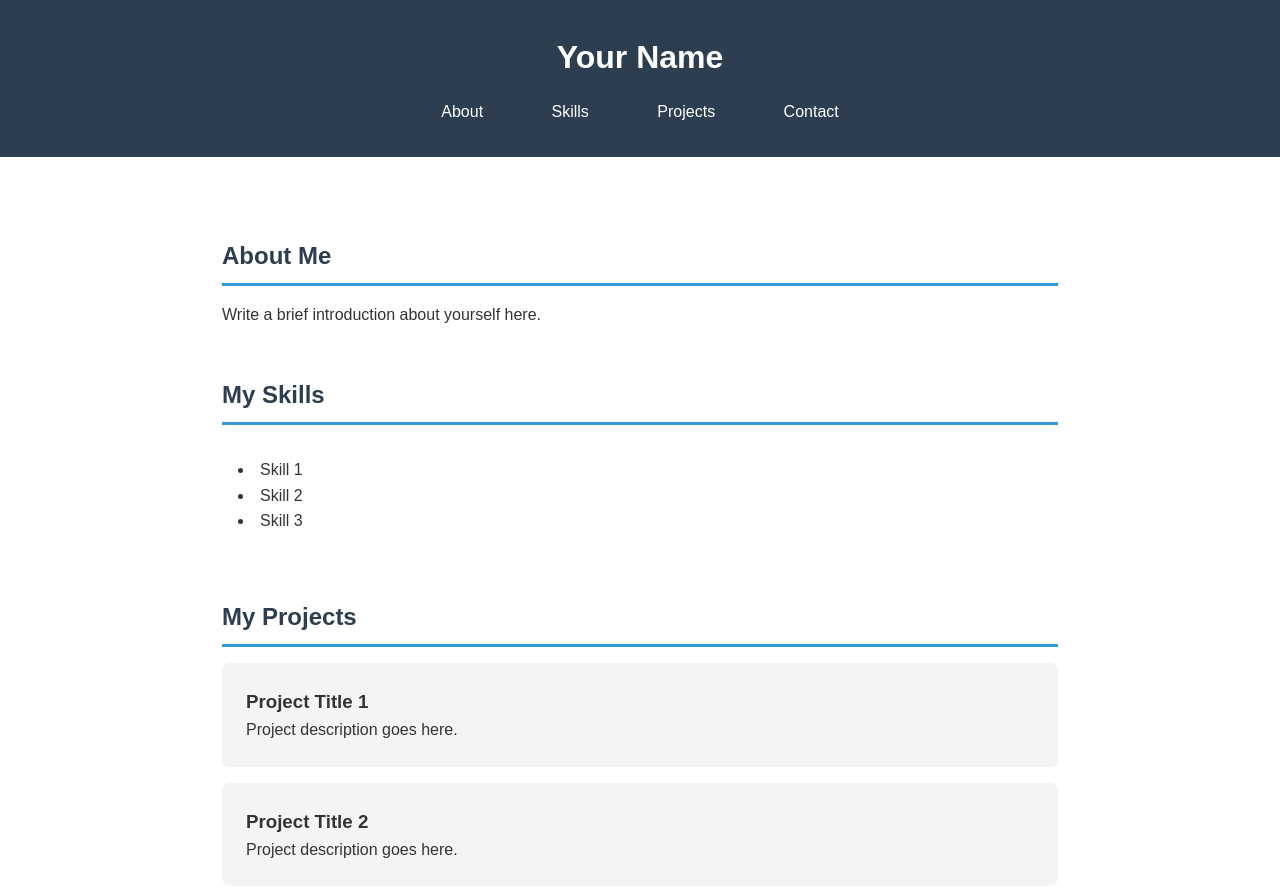
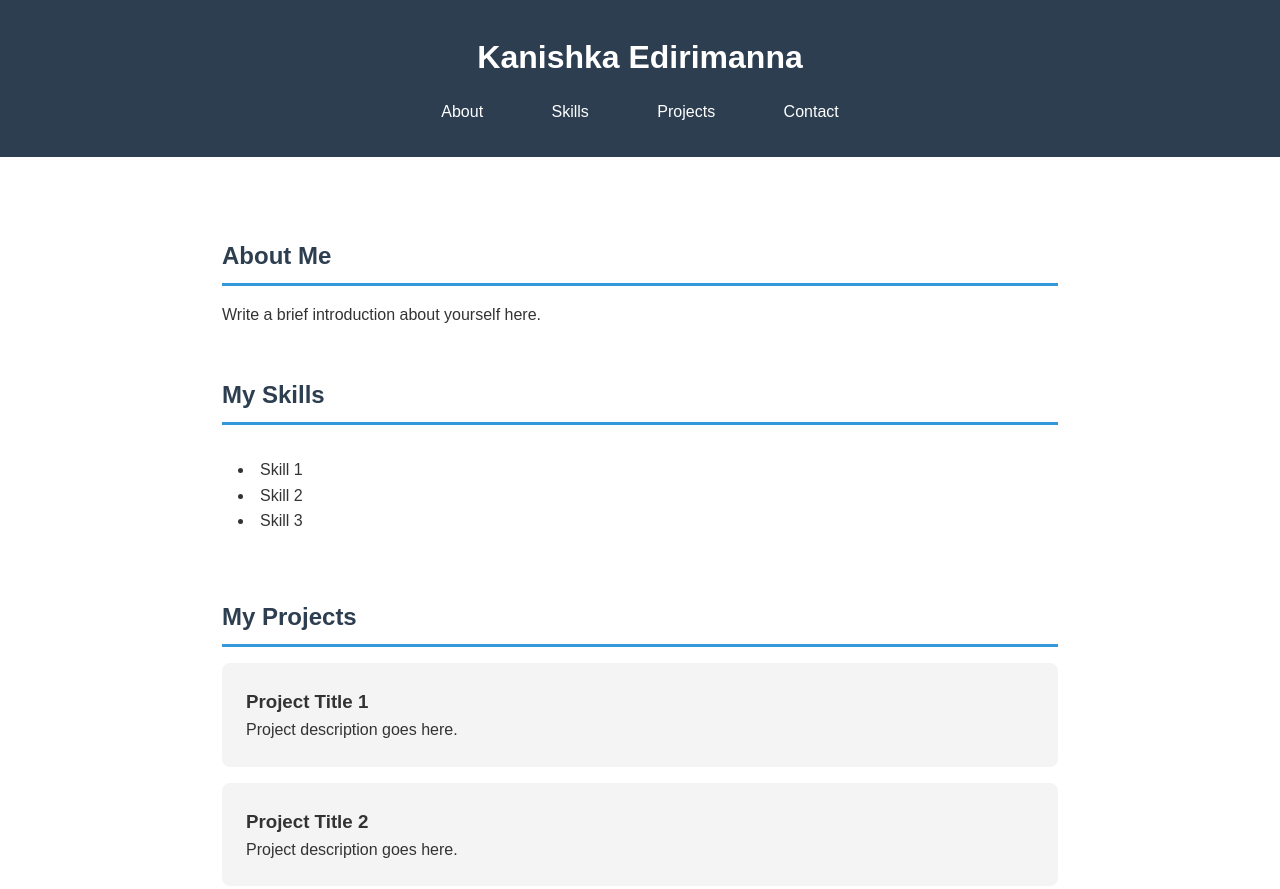
Before and after one commit to Ishara99cmyk/Portpolio, a plain HTML site: page index.html in a window 1280 px wide. Shown: the top 889 px of the page. Drawn offline with Linux system fonts and the light colour scheme.

Commit message:
name changed

```diff
--- a/index.html
+++ b/index.html
@@ -8,7 +8,7 @@
 </head>
 <body>
     <header>
-        <h1>Your Name</h1>
+        <h1>Kanishka Edirimanna</h1>
         <nav>
             <a href="#about">About</a>
             <a href="#skills">Skills</a>
```
